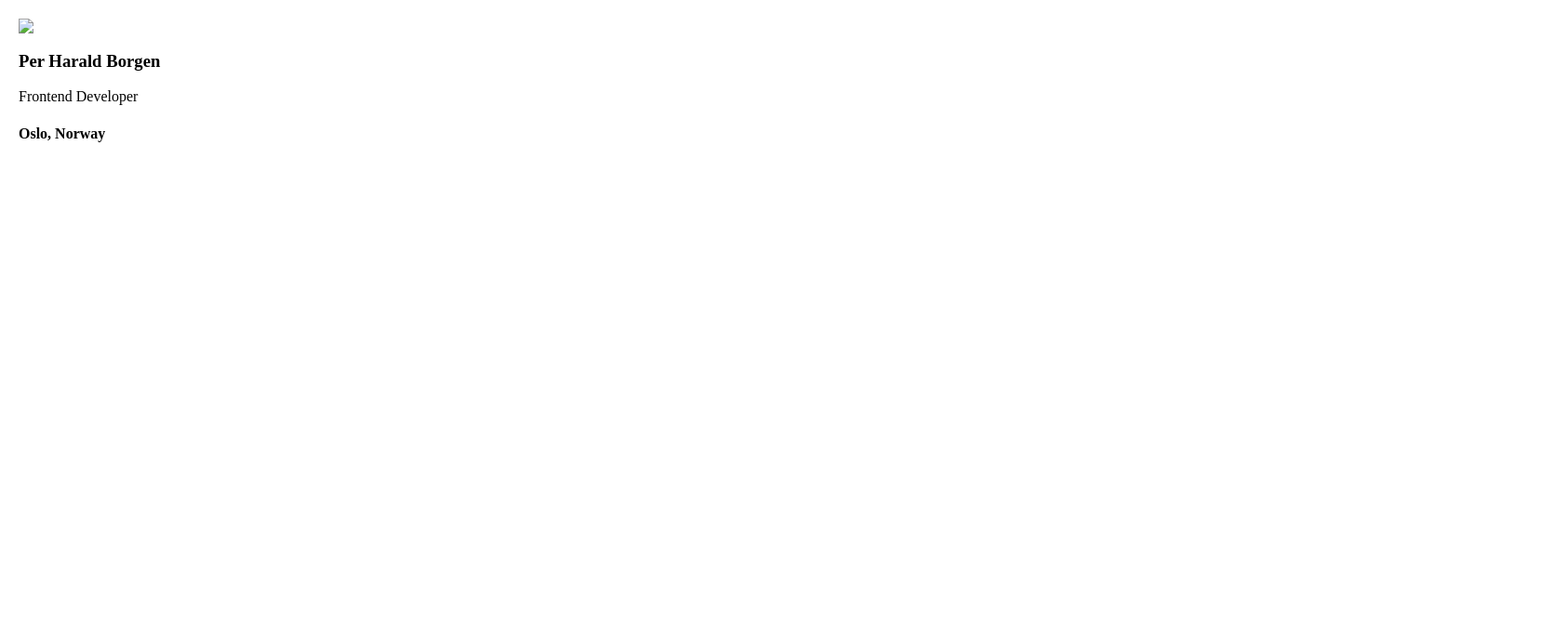
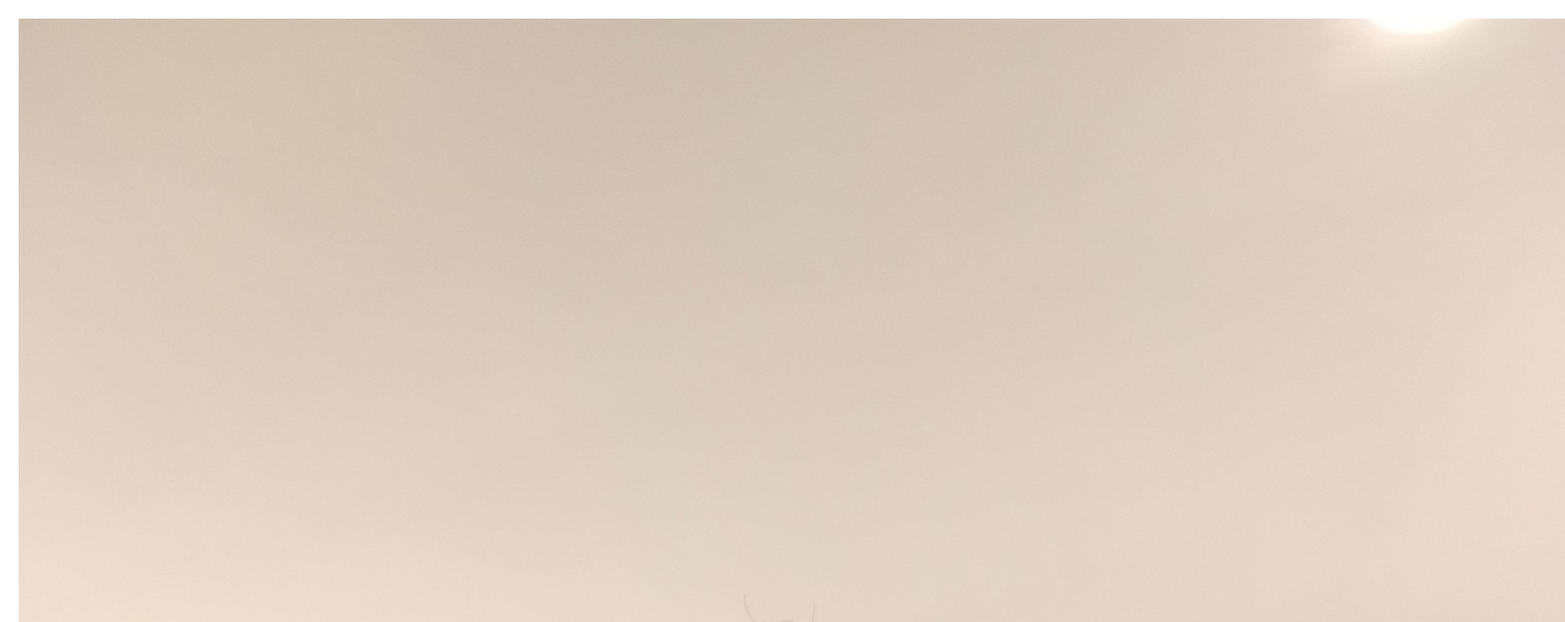
Before and after one commit to hi-heavens/digital_business_card, a website built with Vite: page index.html in a window 1280 px wide. Shown: the top 669 px of the page at 93% size, 1683 px wide, since content can reach past the window. Built offline with nearby package versions, Linux system fonts and the light colour scheme; files whose address does not match are found by name.

Commit message:
Change the picture

```diff
--- a/index.html
+++ b/index.html
@@ -4,7 +4,7 @@
     </head>
     <body>
         <div>
-            <img src="images/alvicci.png">
+            <img src="images/alvicci.jpg">
             <h3>Per Harald Borgen</h3>
             <p>Frontend Developer</p>
             <h4>Oslo, Norway</h4>
```
